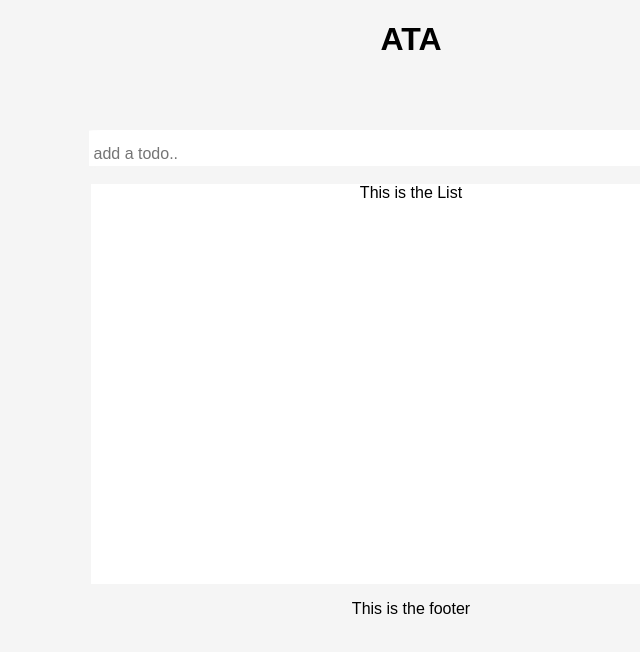
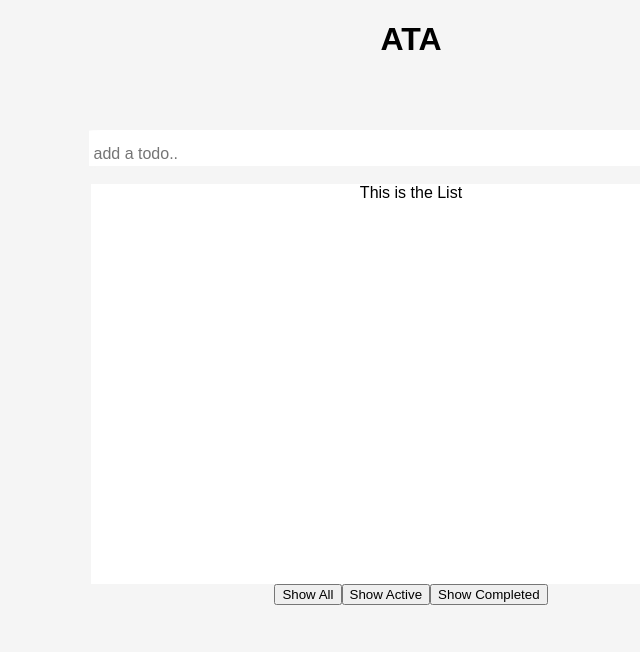
Before and after one commit to messerc/ATA, a React (Create React App) app: page / in a window 1280 px wide. Shown: the top 652 px of the page, without its empty margins (229-869 px from the left). Built offline with nearby package versions, Linux system fonts and the light colour scheme.

Commit message:
added some filtering, in-line editing next

```diff
--- a/src/App.js
+++ b/src/App.js
@@ -6,17 +6,23 @@ import List from './List';
 
 import './App.css';
 
+const TODO_FILTERS = {
+  SHOW_ALL: () => true,
+  SHOW_ACTIVE: todo => !todo.completed,
+  SHOW_COMPLETED: todo => todo.completed
+}
+
 class App extends Component {
   constructor(props) {
 
     super(props);
     this.state = {
       todos: [],
-      todo: ''
+      todo: '',
+      filter: 'SHOW_ALL'
     }
   }
 
-  // addTodo
   addTodo = (e) => {
     e.preventDefault();
     const idCalc = this.state.todos.length > 0 ? this.state.todos.reduce((todos, todo) => Math.max(todo.id, 0), 0) + 1 : 0
@@ -52,15 +58,21 @@ class App extends Component {
     this.setState({todos})
   }
 
+  filterOption = (filter) => {
+    this.setState({ filter })
+  }
+
   actions = {
     addTodo: this.addTodo,
     removeTodo: this.removeTodo,
     onChange: this.onChange,
-    completeTodo: this.completeTodo
+    completeTodo: this.completeTodo,
+    filterOption: this.filterOption
   }
 
   render() {
-    const { todos, todo } = this.state
+    const { todos, todo, filter } = this.state
+    const filteredTodos = todos.filter(TODO_FILTERS[filter])
     return (
       <div className="App">
         <Header
@@ -68,8 +80,8 @@ class App extends Component {
           onChange={this.actions.onChange}
           value={todo}
         />
-        <List todos={todos} actions={this.actions} />
-        <Footer />
+        <List todos={filteredTodos} actions={this.actions} />
+        <Footer filterOption={this.actions.filterOption} />
       </div>
     );
   }
--- a/src/Footer.js
+++ b/src/Footer.js
@@ -5,7 +5,9 @@ export default class Footer extends Component {
   render() {
     return (
       <div>
-        <p> This is the footer </p>
+        <button onClick={() => this.props.filterOption("SHOW_ALL")}>Show All</button>
+        <button onClick={() => this.props.filterOption("SHOW_ACTIVE")}>Show Active</button>
+        <button onClick={() => this.props.filterOption("SHOW_COMPLETED")}>Show Completed</button>
       </div>
     )
   }
```
